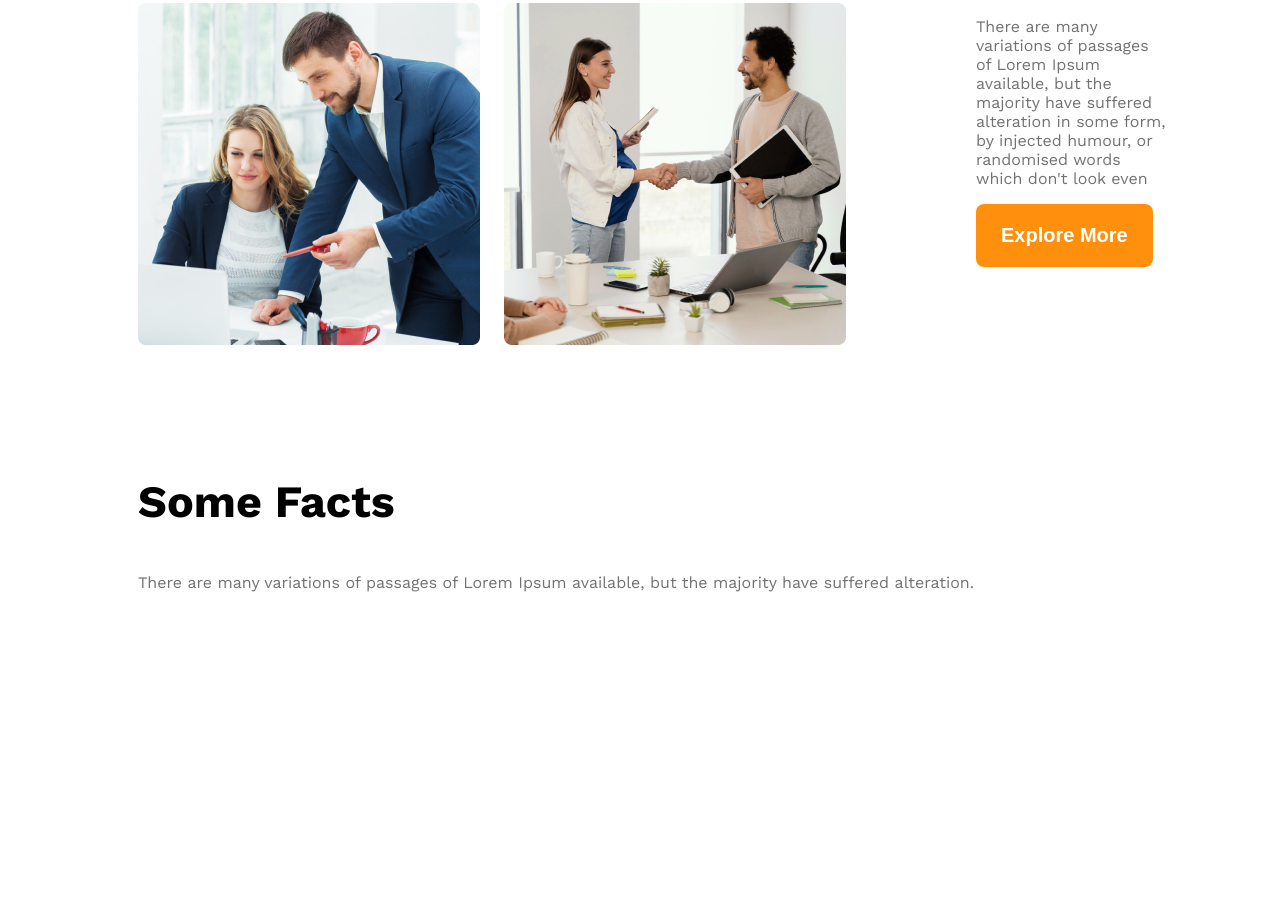
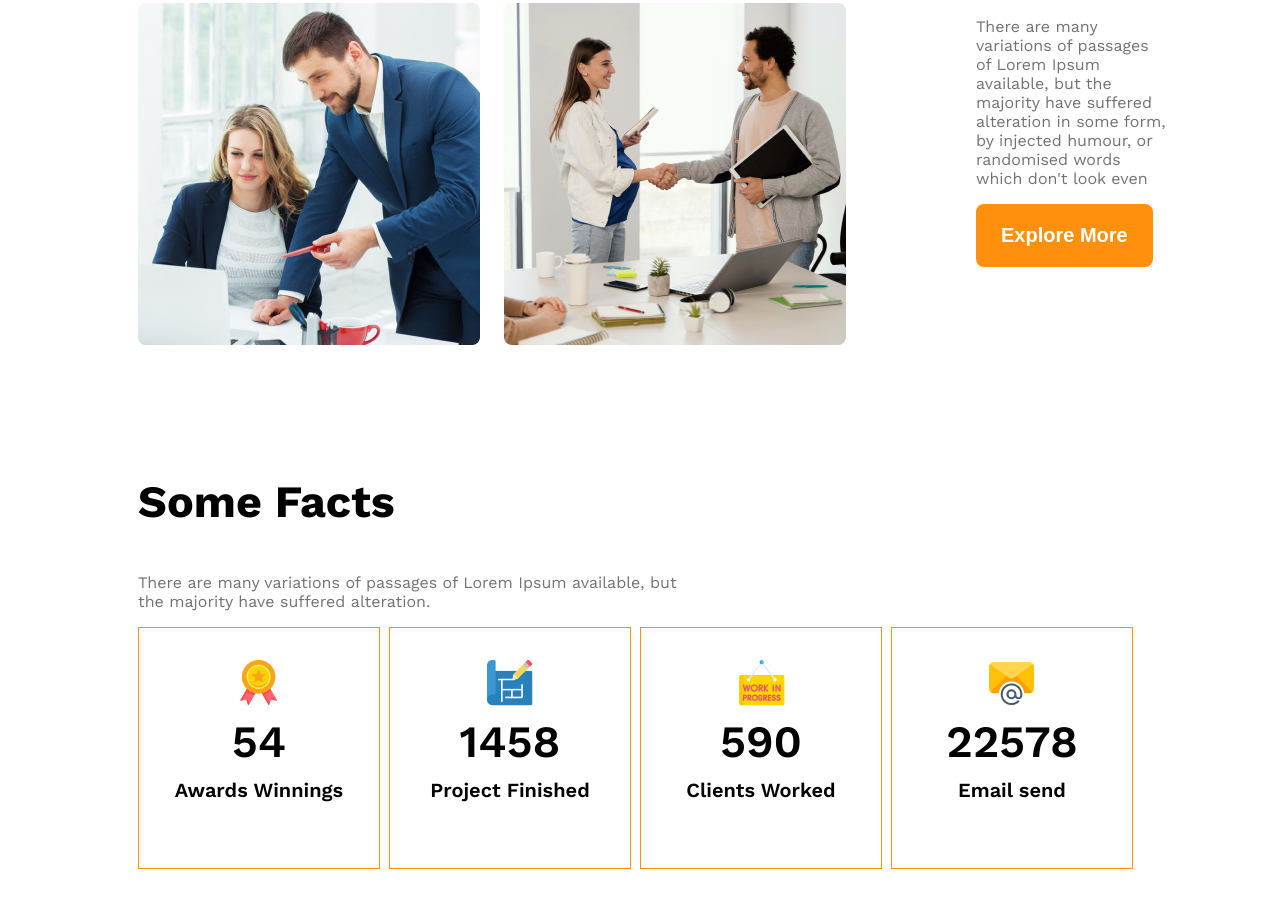
Before and after one commit to aribariyan4-a11y/g3-architects-website, a plain HTML site: page index.html in a window 1280 px wide. Shown: the part 1651-2558 px from the top of the page. Before the commit the page ends 2373 px from the top, so only its background shows below. Drawn offline with nearby package versions, Linux system fonts and the light colour scheme.

Commit message:
made some facts card

```diff
--- a/index.html
+++ b/index.html
@@ -47,8 +47,37 @@
         <!-- features will enjoy -->
         <section>
             <h3 class="section-title">Some Facts</h3>
-            <p class="text-light-gray">There are many variations of passages of Lorem Ipsum available, but the majority have suffered alteration.</p>
-
+            <p class="text-light-gray fact-description">There are many variations of passages of Lorem Ipsum available, but the majority have suffered alteration.</p>
+            <div class="facts-container">
+                <div class="fact-card display-flex">
+                    <div>
+                        <img src="images/icons/ribon.png" alt="" class="fact-icon">
+                        <h4 class="fact-number">54</h4>
+                        <h5 class="fact-name">Awards Winnings</h5>
+                    </div>
+                </div>
+                <div class="fact-card display-flex">
+                    <div>
+                        <img src="images/icons/projects.png" alt="" class="fact-icon">
+                        <h4 class="fact-number">1458</h4>
+                        <h5 class="fact-name">Project Finished</h5>
+                    </div>
+                </div>
+                <div class="fact-card display-flex">
+                  <div>
+                      <img src="images/icons/customers.png" alt="" class="fact-icon">
+                        <h4 class="fact-number">590</h4>
+                        <h5 class="fact-name">Clients Worked</h5>
+                  </div>
+                </div>
+                <div class="fact-card display-flex">
+                   <div>
+                     <img src="images/icons/email.png" alt="" class="fact-icon">
+                    <h4 class="fact-number">22578</h4>
+                    <h5 class="fact-name">Email send</h5>
+                   </div>
+                </div>
+            </div>
         </section>
 
         <!-- some facts -->
--- a/styles/architects.css
+++ b/styles/architects.css
@@ -114,6 +114,38 @@
 #quick-list{
     font-weight: 500;
 }
+
+/* some facts related style */
+.facts-container{
+    display: grid;
+    grid-template-columns: repeat(4, 1fr);
+}
+
+.fact-card{
+    border: 1px solid #ff900e;
+    width: 240px;
+    height: 240px;
+    text-align: center;
+    justify-content: center;
+    align-items: center;
+}
+
+.fact-number{
+    font-size: 2.8rem;
+    font-weight: 600;
+    margin-top: 5px;
+    margin-bottom: 10px;
+}
+
+.fact-name{
+    font-size: 1.25rem;
+    font-weight: 600;
+    margin-top: 10px;
+}
+.fact-description{
+    max-width: 540px;
+}
+
 /* responsive media query */
 @media screen and (max-width: 576px){
     .navbar, .nav-link, .teams{
```
